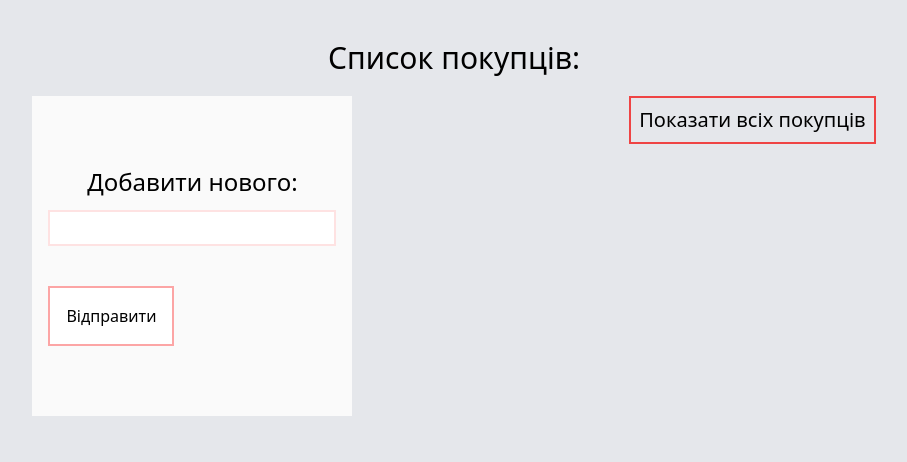
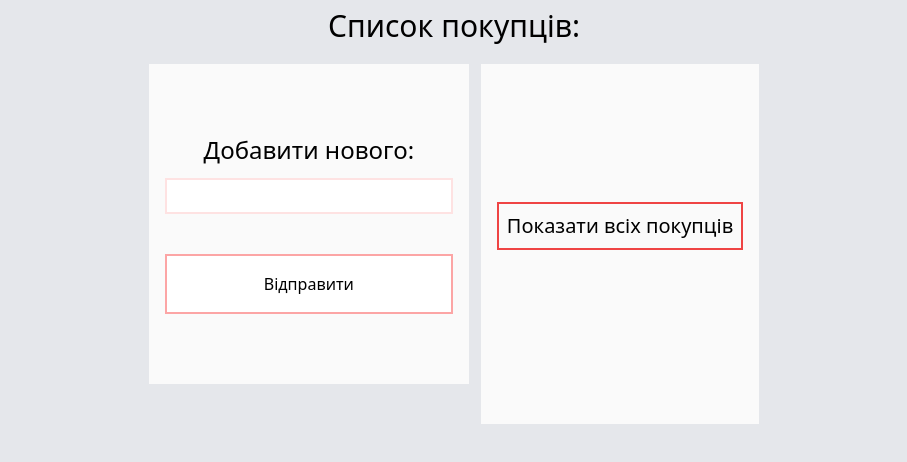
Before and after one commit to dev-hemul/list-users, a React (Create React App) app in the folder client/: page / in a window 1280 px wide. Shown: the top 462 px of the page, without its empty margins (186-1093 px from the left). Built offline with nearby package versions, Linux system fonts and the light colour scheme.

Commit message:
add some styles

```diff
--- a/client/src/App.js
+++ b/client/src/App.js
@@ -7,8 +7,9 @@ function App() {
   return (
     <Layout>
     <h1 className="text-center mb-5 text-3xl">Список покупців:</h1>
-      <div className="flex justify-around">
-     <CreateUser />
+      <div className="flex justify-center sm:flex-col flex-wrap gap-3 md:flex-row">
+     <div className="mb-10">  <CreateUser /> </div>
+
      <ShowUsers />
       </div>
     </Layout>
--- a/client/src/components/CreateUser.jsx
+++ b/client/src/components/CreateUser.jsx
@@ -48,6 +48,7 @@ const CreateUser = () => {
           bg-white p-4
           outline-0
           hover:bg-amber-200
+          w-full
           " type="submit">Відправити
 				</button>
 
--- a/client/src/components/ShowUsers.jsx
+++ b/client/src/components/ShowUsers.jsx
@@ -31,16 +31,18 @@ const ShowUsers = () => {
 	};
 
 	return (
-		<div>
-			<button className="text-xl border-2 border-red-500 p-2 mb-5"
+		<div className="flex flex-col justify-center items-center p-4 bg-zinc-50">
+			<button className="text-xl border-2 border-red-500 p-2 mb-9"
 			        onClick={fetchData}>Показати всіх покупців
 			</button>
 			{loading && <p>Загрузка...</p>} {/* Сообщение о загрузке */}
 			{error && <p>{error}</p>} {/* Сообщение об ошибке */}
 
-			<ul className="list-disc">
+			<ul className=" flex flex-col flex-wrap justify-center">
 				{data.map((user) => (
-					<li key={user._id}>{user.name}</li> // Отображаем имя пользователя
+					<li className="mb-2" key={user._id}>
+						<p className="border border-amber-200 sm:w-full p-7">{user.name}</p>
+					</li> // Отображаем имя пользователя
 				))}
 			</ul>
 
--- a/client/src/components/layout/layout.jsx
+++ b/client/src/components/layout/layout.jsx
@@ -2,7 +2,7 @@ import React from 'react';
 
 const Layout = ({ children }) => {
 	return (
-		<div className='flex-col justify-center py-10 px-20 bg-gray-200 h-screen'>
+		<div className='flex-col justify-center py-2 px-1 bg-gray-200 h-screen'>
 			{children} {/* Здесь рендерятся дочерние элементы */}
 		</div>
 	);
```
Also changed, not shown: 11 other files (tests, documents, lock files or other folders).
